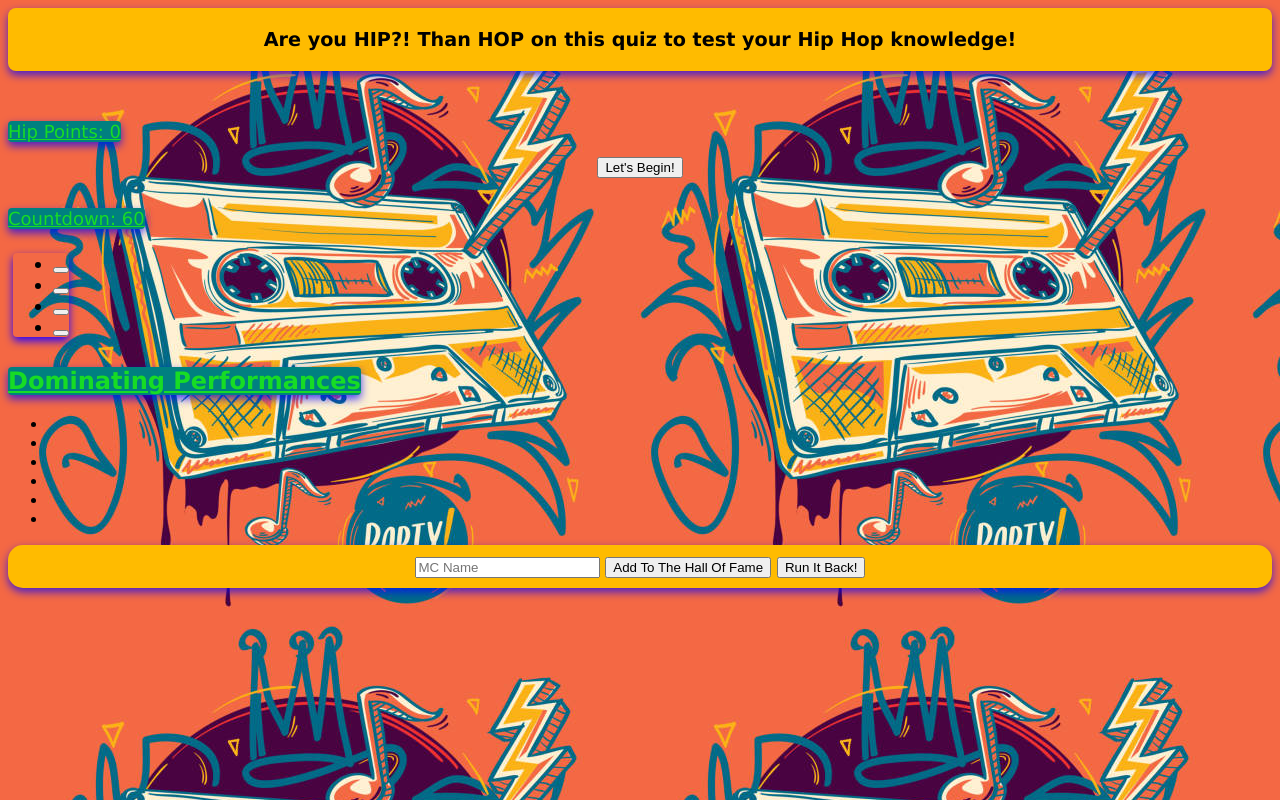
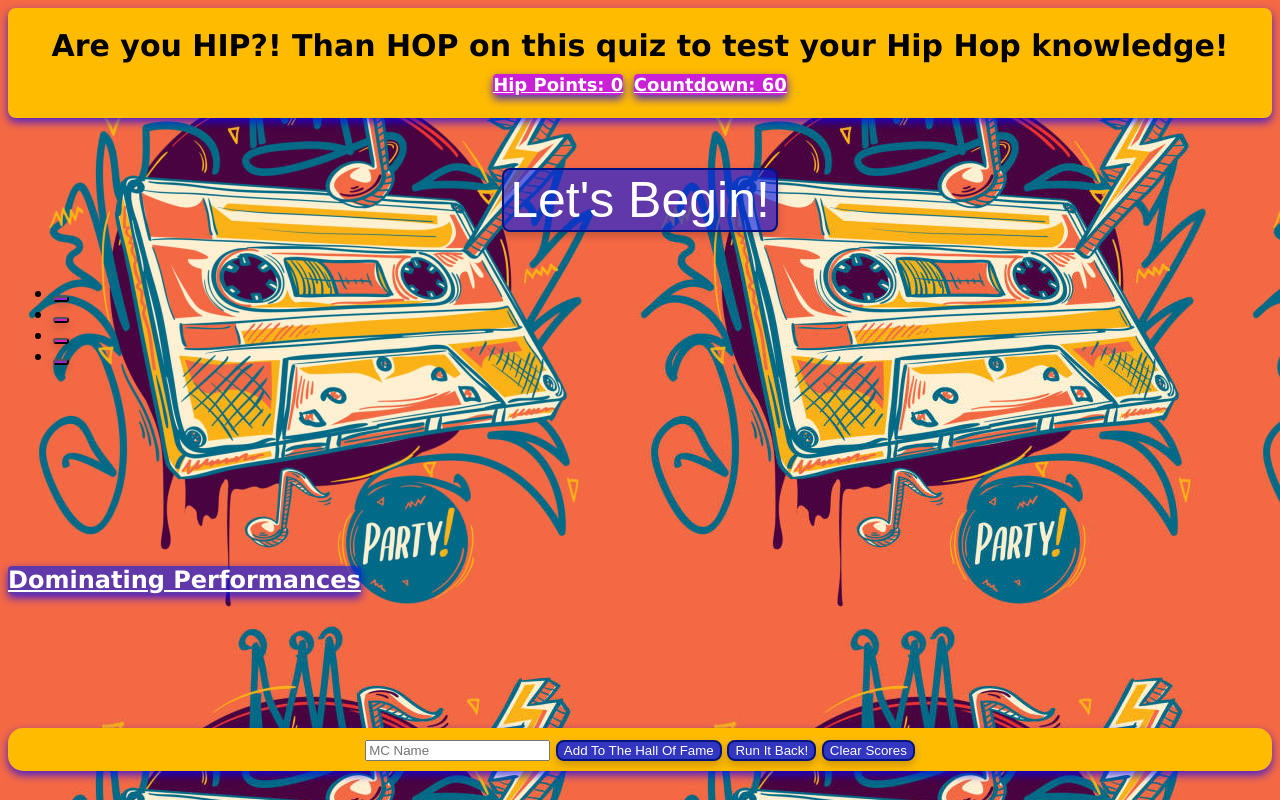
Before and after one commit to kpaige-henderson/Hip-Hop-Hooray, a plain HTML site: page index.html in a window 1280 px wide. Drawn offline with Linux system fonts and the light colour scheme.

Commit message:
fixed javascript with tutor and then finished styling

```diff
--- a/assets/script.js
+++ b/assets/script.js
@@ -7,9 +7,13 @@ document.addEventListener("DOMContentLoaded", function () {
     const timerElement = document.getElementById("seconds");
     const submitScoreBtn = document.getElementById("subscore");
     const goAgainBtn = document.getElementById("goAgain");
+    const clearHistory = document.getElementById("clearHistory")
     let currentQuestionIndex = 0;
     let timeLeft = 60;
     let timerInterval;
+    let score = 0;
+
+    const userScores = JSON.parse(localStorage.getItem("userScores"))|| [];
 
     //questions, options, and answers to quiz
     const questions = [
@@ -33,6 +37,11 @@ document.addEventListener("DOMContentLoaded", function () {
             options: ["Waacking", "New Jack", "Locking", "House"],
             answer: "House"
         },
+        {
+            question: "What famous TV gave hip hop a platform to become mainstream?",
+            options: ["Bandstand", "Run's House", "House Party", "Soul Train"],
+            answer: "Soul Train"
+        },
 
     ];
 
@@ -54,7 +63,7 @@ document.addEventListener("DOMContentLoaded", function () {
 
     function startTimer() {
         timerInterval = setInterval(() => {
-            timeLeft --;
+            timeLeft--;
             timerElement.textContent = timeLeft;
             if (timeLeft <= 0) {
                 clearInterval(timerInterval);
@@ -66,10 +75,9 @@ document.addEventListener("DOMContentLoaded", function () {
     function checkAnswer(selectedOption) {
         const currentQ = questions[currentQuestionIndex];
         if (selectedOption === currentQ.answer) {
-            // correct
-            //score ++;
-            //document.getElementById("points").textContent = score++;
-            //currentQuestionIndex++;
+            //correct
+            score++;
+            document.getElementById("points").textContent = score++;
         } else {
             //incorrect
             timeLeft -= 10;
@@ -78,10 +86,10 @@ document.addEventListener("DOMContentLoaded", function () {
         }
         currentQuestionIndex++;
         if (currentQuestionIndex < questions.length) {
+
             displayQuestion();
-        } else {
-            endQuiz();
-        };
+        }
+
     };
     function endQuiz() {
         clearInterval(timerInterval);
@@ -92,17 +100,46 @@ document.addEventListener("DOMContentLoaded", function () {
     startBtn.addEventListener("click", beginQuiz);
 
     options.forEach(option => {
-        option.addEventListener("click", function() {
-            checkAnswer(option.textContent);
+        option.addEventListener("click", function () {
+            if (currentQuestionIndex < questions.length) {
+                checkAnswer(option.textContent);
+            }
+            else {
+                endQuiz();
+            }
         });
     });
+    function scoreHistory() {
+        let list = document.getElementById ("list")
+        list.textContent = ""
+        for (i=0; i<userScores.length; i ++) {
+            var li = document.createElement ("li")
+            li.textContent = userScores[i].initial+" "+userScores[i].score
+            list.appendChild(li)
+        }
+    };
 
-    submitScoreBtn.addEventListener("click", function(event) {
+    scoreHistory()
+
+    submitScoreBtn.addEventListener("click", function (event) {
         event.preventDefault();
+        userScores.push({
+            initial:document.getElementById("name").value,
+            score:score
+        })
+        localStorage.setItem("userScores", JSON.stringify(userScores))
+        scoreHistory()
     });
 
-    goAgainBtn.addEventListener("click", function() {
+    goAgainBtn.addEventListener("click", function () {
         window.location.reload();
     });
 
+    clearHistory.addEventListener("click", function () {
+        localStorage.clear()
+        let list = document.getElementById ("list")
+        list.textContent = ""
+    })
+
+
 });
--- a/assets/style.css
+++ b/assets/style.css
@@ -8,7 +8,7 @@ nav {
     padding: 20px;
     background-color: #ffbb00;
     text-align: center;
-    font-size: larger;
+    font-size: 30px;
     font-weight: bold;
     border-radius: 8px;
     box-shadow: 0 4px 8px rgba(7, 3, 255, 0.727);
@@ -28,29 +28,58 @@ main {
     margin-bottom: 10px;
 }
 
+#btn {
+    font-size: 50px;
+    border-radius: 8px;
+    background-color: rgba(13, 31, 227, 0.639);
+    color: white;
+    border: 2px solid rgb(0, 19, 128);
+    box-shadow: 0 4px 8px rgba(0,0,0,0.2);
+    transition-duration: 0.4s;
+}
+
+#btn:hover {
+    background-color: #ffbb00;
+    color: white;
+}
+
+#btn01, #btn02, #btn03, #btn04{
+    font-size: 30px;
+    border-radius: 8px;
+    background-color: rgba(200, 9, 243, 0.743);
+    color: white;
+    box-shadow:0 4px 8px rgba(0,0,0,0.2);
+    transition-duration: 0.4s;
+}
+
+#btn01:hover, #btn02:hover, #btn03:hover, #btn04:hover {
+    background-color: #ffbb00;
+    color: white;
+}
+
 .quiz, .scores {
     margin-top: 30px;
 }
 
 .timer, .score {
     font-size: large;
-    color: rgba(32, 255, 3, 0.727);
+    color: white;
     text-decoration: underline;
-    background-color: teal;
+    background-color: #c209fbdb;
     border-radius: 4px;
     box-shadow: 0 4px 8px rgba(7, 3, 255, 0.727);
     max-width: fit-content;
-
+    display:inline;
 
 }
 
 .questions {
-    font-size: 24px;
+    font-size: 50px;
     margin-bottom: 20px;
-    background-color: teal;
-    color: #000;
+    background-color: #00bfffb6;
+    color: white;
     border-radius: 4px;
-    box-shadow: 0 4px 8px rgba(7, 3, 255, 0.727);
+    box-shadow: 0 4px 8px rgba(255, 188, 3, 0.727);
 }
 
 
@@ -61,20 +90,21 @@ main {
     font-size: 18px;
     margin: 5px;
     border-radius: 4px;
-    box-shadow: 0 4px 8px rgb(37, 3, 255);
     max-width: fit-content;
 }
 
 .h2 {
-    color: rgba(32, 255, 3, 0.727);
+    color: white;
     text-decoration: underline;
-    background-color: teal;
+    background-color: rgba(13, 31, 227, 0.639);
     border-radius: 4px;
     box-shadow: 0 4px 8px rgba(7, 3, 255, 0.727);
     max-width: fit-content;
+    margin-top: 200px;
 }
 
 .form {
+    text-align: center;
     background-color: #ffbb00;
     color: #000;
     padding: 10px 80px;
@@ -82,3 +112,17 @@ main {
     border-radius: 15px;
     box-shadow: 0 4px 8px rgba(7, 3, 255, 0.727);
 }
+
+#subscore, #goAgain, #clearHistory {
+    border-radius: 8px;
+    background-color: rgba(13, 31, 227, 0.849);
+    color: white;
+    border: 2px solid rgb(0, 19, 128);
+    box-shadow: 0 4px 8px rgba(0,0,0,0.2);
+    transition-duration: 0.4s;
+}
+
+#subscore:hover, #goAgain:hover, #clearHistory:hover {
+    background-color: #00ff5e;
+    color: teal;
+}
--- a/index.html
+++ b/index.html
@@ -1,28 +1,31 @@
 <!DOCTYPE html>
 <html lang="en">
+
 <head>
     <meta charset="UTF-8">
     <meta name="viewport" content="width=device-width, initial-scale=1.0">
     <title>Hip Hop Quiz</title>
     <link rel="stylesheet" href="./assets/style.css">
 </head>
+
 <body>
     <nav>
         Are you HIP?! Than HOP on this quiz to test your Hip Hop knowledge!
+        <br>
+        <div class="score">Hip Points: <span id="points">0</span></div>
+        <div class="timer">Countdown: <span id="seconds">60</span></div>
     </nav>
     <main>
-        <div class="score">Hip Points: <span id="points">0</span></div>
         <div class="start">
             <button id="btn">Let's Begin!</button>
         </div>
         <div class="quiz" class="hidden">
-            <div class="timer">Countdown: <span id="seconds">60</span></div>
             <p class="questions"></p>
             <ul class="options">
-                <li><button id="01"></button></li>
-                <li><button id="02"></button></li>
-                <li><button id="03"></button></li>
-                <li><button id="04"></button></li>
+                <li><button id="btn01"></button></li>
+                <li><button id="btn02"></button></li>
+                <li><button id="btn03"></button></li>
+                <li><button id="btn04"></button></li>
             </ul>
         </div>
         <div class="scores" class="hidden">
@@ -36,13 +39,23 @@
                 <li></li>
                 <li></li>
             </ul>
-            <form class="form">
-                <input type="text" id="name" placeholder="MC Name">
-                <button type="submit" id="subscore">Add To The Hall Of Fame</button>
-                <button type="restart" id="goAgain">Run It Back!</button>
-            </form>
+            <br>
+            <br>
+            <br>
+            <br>
+            <br>
+            <br>
         </div>
     </main>
-    <script src="./assets/script.js"></script>
 </body>
+
+<footer>
+    <form class="form">
+        <input type="text" id="name" placeholder="MC Name">
+        <button type="submit" id="subscore">Add To The Hall Of Fame</button>
+        <button type="restart" id="goAgain">Run It Back!</button>
+        <button type="clear" id="clearHistory">Clear Scores</button>
+    </form>
+</footer>
+<script src="./assets/script.js"></script>
 </html>
```
